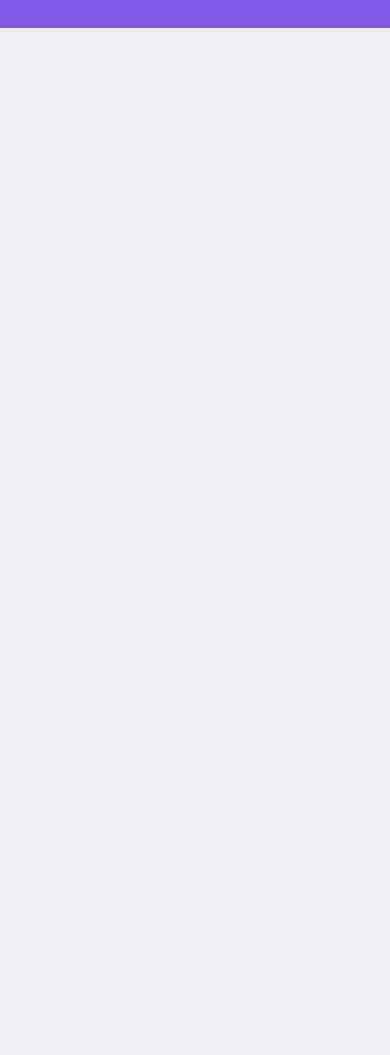
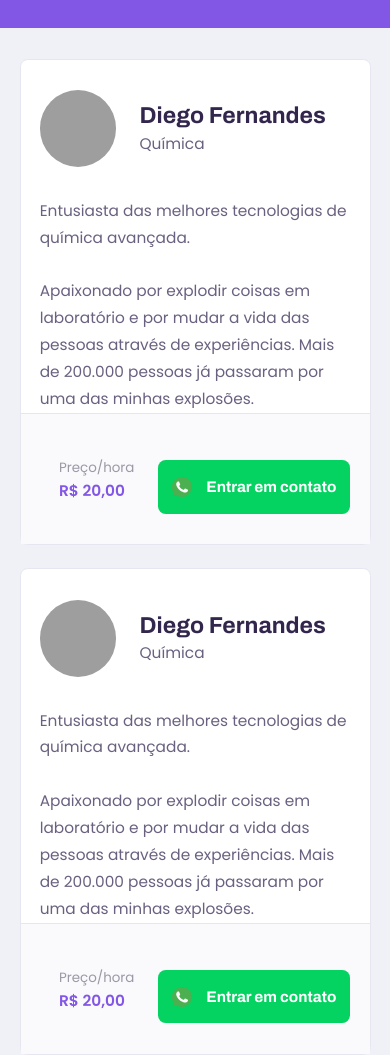
Before and after one commit to RSinhoroto/proffy, a plain HTML site: page study.html in a window 390 px wide. Shown: the part 571-1626 px from the top of the page. Before the commit the page ends 844 px from the top, so only its background shows below. Drawn offline with Linux system fonts and the light colour scheme; grey boxes are pictures that could not be loaded.

Commit message:
Added teacher listing for mobile

```diff
--- a/study.html
+++ b/study.html
@@ -65,6 +65,52 @@
           </form>
         </div>
       </header>
+
+      <main>
+        <article class="teacher-item">
+          <header>
+              <img
+                  src="https://avatars2.githubusercontent.com/u/2254731?s=460&amp;u=0ba16a79456c2f250e7579cb388fa18c5c2d7d65&amp;v=4"
+                  alt="Diego Fernandes">
+              <div>
+                  <strong>Diego Fernandes</strong>
+                  <span>Química</span>
+              </div>
+          </header>
+
+          <p>Entusiasta das melhores tecnologias de química avançada.<br><br>Apaixonado por explodir coisas em laboratório e por mudar a vida das pessoas através de experiências. Mais de 200.000 pessoas já passaram por uma das minhas explosões.</p>
+
+          <footer>
+              <p>Preço/hora<strong>R$ 20,00</strong>
+              </p>
+              <button type="button">
+                  <img src="/images/icons/whatsapp.svg" alt="Whatsapp">Entrar em contato
+              </button>
+          </footer>
+        </article>
+
+        <article class="teacher-item">
+          <header>
+              <img
+                  src="https://avatars2.githubusercontent.com/u/2254731?s=460&amp;u=0ba16a79456c2f250e7579cb388fa18c5c2d7d65&amp;v=4"
+                  alt="Diego Fernandes">
+              <div>
+                  <strong>Diego Fernandes</strong>
+                  <span>Química</span>
+              </div>
+          </header>
+
+          <p>Entusiasta das melhores tecnologias de química avançada.<br><br>Apaixonado por explodir coisas em laboratório e por mudar a vida das pessoas através de experiências. Mais de 200.000 pessoas já passaram por uma das minhas explosões.</p>
+
+          <footer>
+              <p>Preço/hora<strong>R$ 20,00</strong>
+              </p>
+              <button type="button">
+                  <img src="/images/icons/whatsapp.svg" alt="Whatsapp">Entrar em contato
+              </button>
+          </footer>
+        </article>
+      </main>
     </div>
 
   </body>
--- a/styles/partials/page-study.css
+++ b/styles/partials/page-study.css
@@ -78,6 +78,10 @@
   background: var(--color-secondary-dark);
 }
 
+.input-block {
+  position: relative;
+}
+
 .select-block label,
 .input-block label {
   font-size: 1.4rem;
@@ -96,3 +100,107 @@
   padding: 0 1.6rem;
   font: 1.6rem Archivo;
 }
+
+/*criar um elemento temporário após o input estar em foco*/
+.input-block:focus-within::after {
+  content: "";
+
+  width: calc(100% - 3.2rem);
+  height: 2px;
+  background: var(--color-primary-light);
+  position: absolute;
+  left: 1.6rem;
+  bottom: 0;
+}
+
+#page-study main {
+  margin: 3.2rem auto;
+  width: 90%;
+}
+
+.teacher-item {
+  background-color: var(--color-box-base);
+  border: 1px solid var(--color-line-in-white);
+  border-radius: 0.8rem;
+  margin-top: 2.4rem;
+}
+
+.teacher-item header {
+  padding: 3.2rem 2rem;
+  display: flex;
+  align-items: center;
+}
+
+.teacher-item header img {
+  width: 8rem;
+  height: 8rem;
+  border-radius: 50%;
+}
+
+.teacher-item header div {
+  margin-left: 2.4rem;
+}
+
+.teacher-item header div strong {
+  font: 700 2.4rem Archivo;
+  display: block;
+  color: var(--color-text-title);
+}
+
+.teacher-item header div span {
+  font-size: 1.6rem;
+  display: block;
+  margin-top: 0.4rem;
+}
+
+.teacher-item p {
+  padding: 0 2rem;
+  font-size: 1.6rem;
+  line-height: 2.8rem;
+}
+
+.teacher-item footer {
+  padding: 3.2rem 2rem;
+  background-color: var(--color-box-footer);
+  border-top: 1px solid var(--color-line-in-white);
+
+  display: flex;
+  align-items: center;
+  justify-content: space-between;
+}
+
+.teacher-item footer p {
+  font-size: 1.4rem;
+  line-height: 2.4rem;
+  color: var(--color-text-complement);
+}
+
+.teacher-item footer p strong {
+  font-size: 1.6rem;
+  color: var(--color-primary);
+  display: block;
+}
+
+.teacher-item footer button {
+  width: 20rem;
+  height: 5.6rem;
+  background: var(--color-secondary);
+  color: var(--color-button-text);
+  border: 0;
+  border-radius: 0.8rem;
+  cursor: pointer;
+  font: 700 1.6rem Archivo;
+
+  display: flex;
+  align-items: center;
+  justify-content: space-evenly;
+
+  text-decoration: none;
+
+  transition: background 0.2s;
+  margin-top: 1.6rem;
+}
+
+.teacher-item footer button:hover {
+  background: var(--color-secondary-dark);
+}
```
